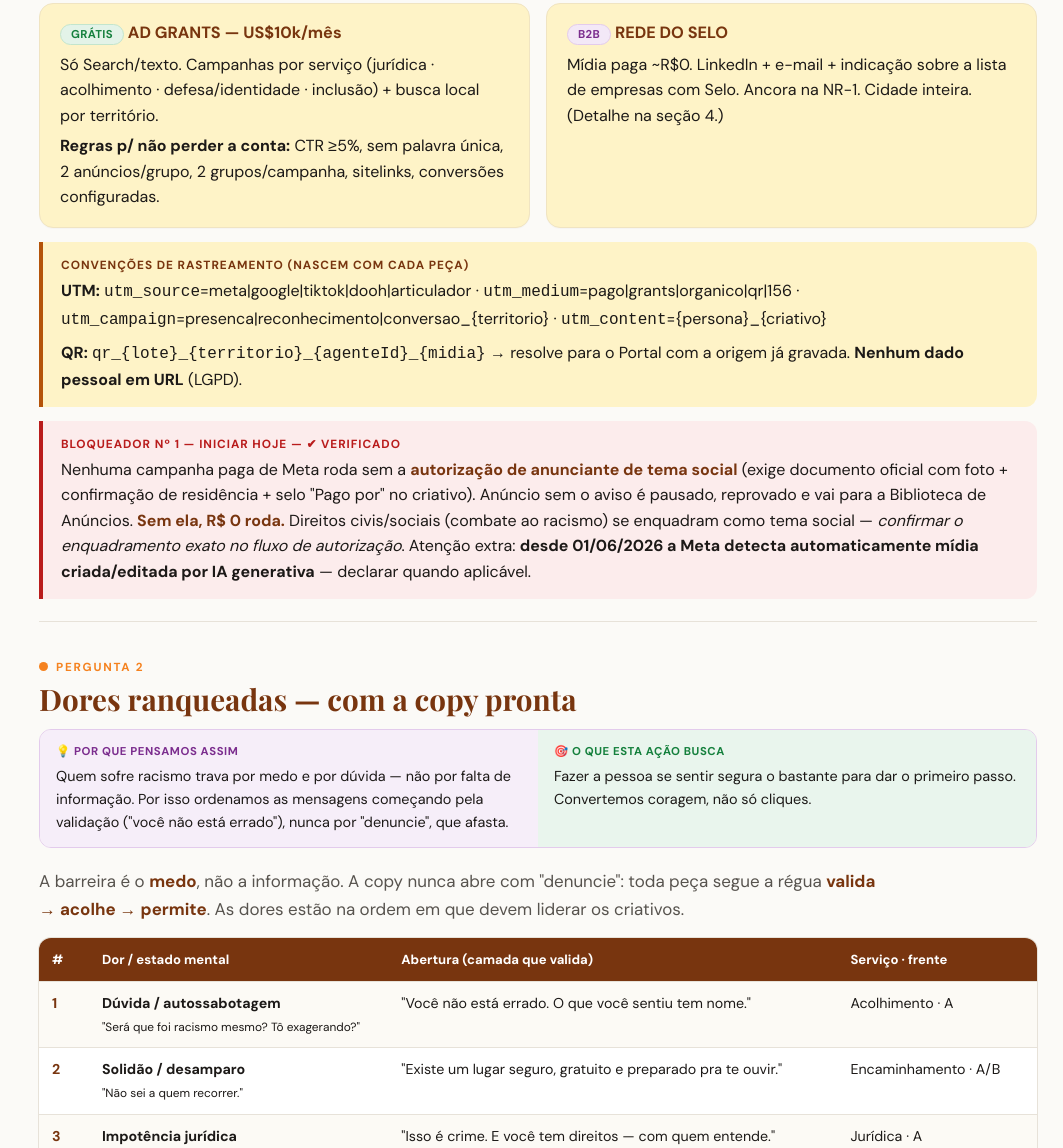
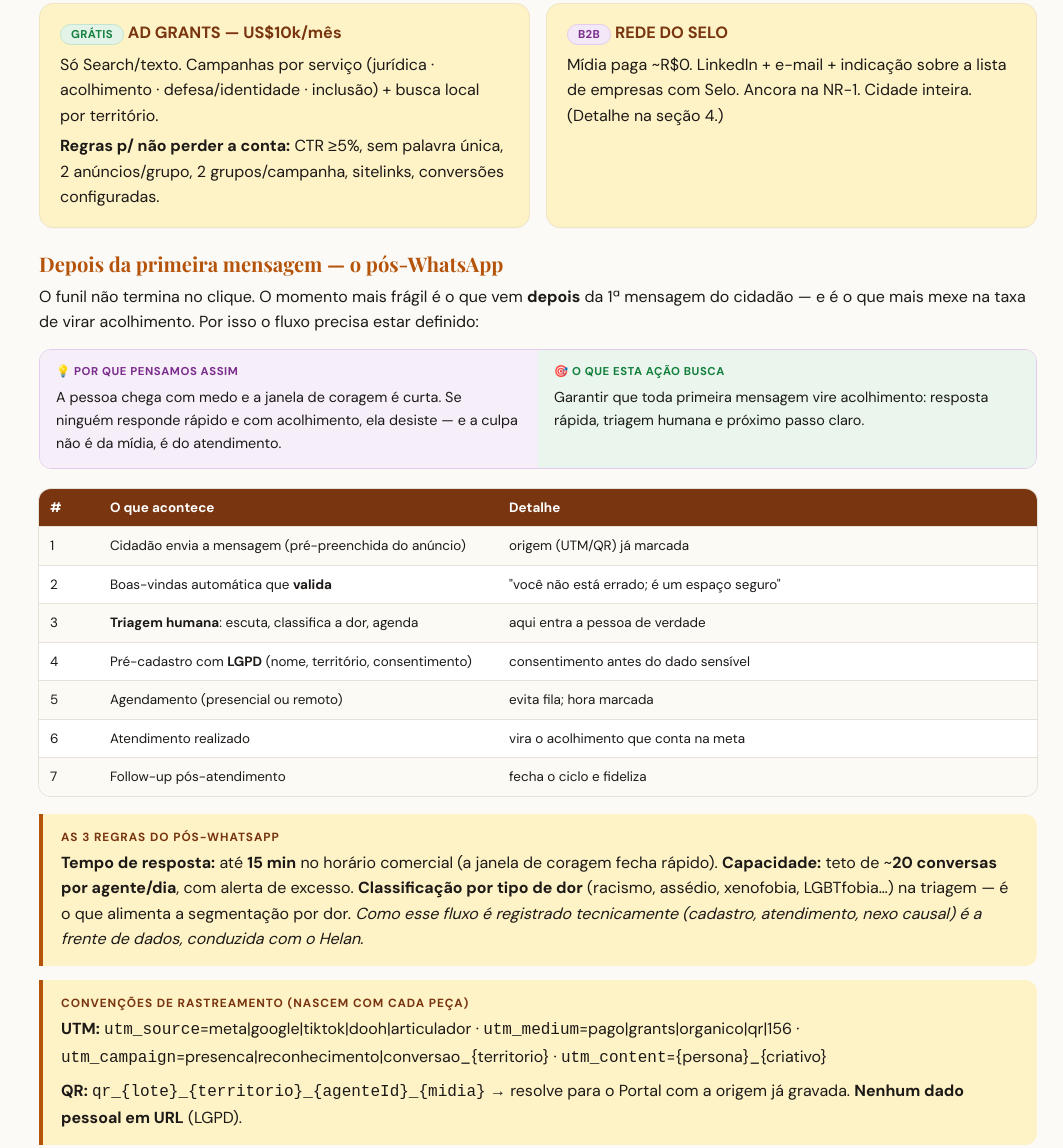
Before and after one commit to grupoimpulsiona/crpir-plano-acao, a plain HTML site: page index.html in a window 1280 px wide. Shown: the part 3663-4811 px from the top of the page, without its empty margins (217-1280 px from the left). Drawn offline with nearby package versions, Linux system fonts and the light colour scheme.

Commit message:
Adiciona pos-WhatsApp, ciclo de avaliacao, UAM e separacao marketing x dados (Helan)

```diff
--- a/index.html
+++ b/index.html
@@ -293,6 +293,21 @@ footer b{color:#fff}
         <p style="margin:.3em 0">Mídia paga ~R$0. LinkedIn + e-mail + indicação sobre a lista de empresas com Selo. Ancora na NR-1. Cidade inteira. (Detalhe na seção 4.)</p>
       </div>
     </div>
+
+    <h3 style="margin-top:24px">Depois da primeira mensagem — o pós-WhatsApp</h3>
+    <p>O funil não termina no clique. O momento mais frágil é o que vem <b>depois</b> da 1ª mensagem do cidadão — e é o que mais mexe na taxa de virar acolhimento. Por isso o fluxo precisa estar definido:</p>
+    <div class="porque"><div class="p-why"><span class="lbl">💡 Por que pensamos assim</span><p>A pessoa chega com medo e a janela de coragem é curta. Se ninguém responde rápido e com acolhimento, ela desiste — e a culpa não é da mídia, é do atendimento.</p></div><div class="p-goal"><span class="lbl">🎯 O que esta ação busca</span><p>Garantir que toda primeira mensagem vire acolhimento: resposta rápida, triagem humana e próximo passo claro.</p></div></div>
+    <table class="t-compact">
+      <tr><th style="width:6%">#</th><th style="width:40%">O que acontece</th><th>Detalhe</th></tr>
+      <tr><td>1</td><td>Cidadão envia a mensagem (pré-preenchida do anúncio)</td><td>origem (UTM/QR) já marcada</td></tr>
+      <tr><td>2</td><td>Boas-vindas automática que <b>valida</b></td><td>"você não está errado; é um espaço seguro"</td></tr>
+      <tr><td>3</td><td><b>Triagem humana</b>: escuta, classifica a dor, agenda</td><td>aqui entra a pessoa de verdade</td></tr>
+      <tr><td>4</td><td>Pré-cadastro com <b>LGPD</b> (nome, território, consentimento)</td><td>consentimento antes do dado sensível</td></tr>
+      <tr><td>5</td><td>Agendamento (presencial ou remoto)</td><td>evita fila; hora marcada</td></tr>
+      <tr><td>6</td><td>Atendimento realizado</td><td>vira o acolhimento que conta na meta</td></tr>
+      <tr><td>7</td><td>Follow-up pós-atendimento</td><td>fecha o ciclo e fideliza</td></tr>
+    </table>
+    <div class="note"><span class="tag">As 3 regras do pós-WhatsApp</span><p><b>Tempo de resposta:</b> até <b>15 min</b> no horário comercial (a janela de coragem fecha rápido). <b>Capacidade:</b> teto de ~<b>20 conversas por agente/dia</b>, com alerta de excesso. <b>Classificação por tipo de dor</b> (racismo, assédio, xenofobia, LGBTfobia…) na triagem — é o que alimenta a segmentação por dor. <i>Como esse fluxo é registrado tecnicamente (cadastro, atendimento, nexo causal) é a frente de dados, conduzida com o Helan.</i></p></div>
 
     <div class="note"><span class="tag">Convenções de rastreamento (nascem com cada peça)</span>
       <p style="margin-bottom:.4em"><b>UTM:</b> <code>utm_source</code>=meta|google|tiktok|dooh|articulador · <code>utm_medium</code>=pago|grants|organico|qr|156 · <code>utm_campaign</code>=presenca|reconhecimento|conversao_{territorio} · <code>utm_content</code>={persona}_{criativo}</p>
@@ -753,6 +768,7 @@ footer b{color:#fff}
         <li><b>Contínuo:</b> moderação diária + Stories do dia.</li>
       </ul></div>
     </div>
+    <div class="note"><span class="tag">Produção criativa — parceria UAM</span><p>A produção das peças (Reels, carrosséis, cards — com Libras, legenda e áudio) é feita em parceria com os <b>alunos da UAM</b> (com orientação de professor). É isso que cobre o volume criativo sem estourar o orçamento de produção do Essencial.</p></div>
   </section>
 
   <section id="kpis">
@@ -771,6 +787,14 @@ footer b{color:#fff}
       <tr><td><span class="pill esm">Acessib.</span></td><td>Peças com Libras/legenda/áudio</td><td><b>100%</b></td></tr>
     </table>
     <div class="note"><span class="tag">Como ler</span><p>Cruze alcance com <b>equidade</b> (audiência só é sucesso se chega a quem mais precisa). Sempre <b>custo por acolhimento qualificado</b> e <b>% do indicador contratual</b> — nunca CPL genérico, que não diz nada a um órgão público.</p></div>
+
+    <h3 style="margin-top:22px">Ciclo de avaliação — 3 tempos</h3>
+    <div class="grid g3">
+      <div class="card"><span class="pill verde">Semanal</span><h4>Operacional</h4><p>Cruza gasto × conversas × acolhimentos, por território. <b>Sinal-chave:</b> se a conversão conversa→acolhimento cai abaixo de 30%, o problema é o <b>atendimento</b>, não a mídia.</p></div>
+      <div class="card"><span class="pill laranja">Mensal</span><h4>Tática</h4><p>Troca as premissas (CPM/CPC/custo por conversa) por <b>dados reais</b> e recalcula todas as projeções.</p></div>
+      <div class="card"><span class="pill roxo">Trimestral</span><h4>Estratégica</h4><p>4 perguntas: distribuição territorial proporcional? B2B gerou o 1º case? mix orgânico/pago equilibrado? expansão de escopo validada?</p></div>
+    </div>
+    <div class="note"><span class="tag">Ciclo de revisão (marcos)</span><p><b>Semana 2:</b> recalibrar as premissas com dado real. <b>Semana 6:</b> decisão go/no-go para subir do Essencial (2–3 territórios) ao Recomendado (5). <b>Semana 12:</b> primeira avaliação estratégica completa.</p></div>
   </section>
 
   <section id="gates">
@@ -880,6 +904,8 @@ footer b{color:#fff}
       <tr><td>Agendar a apresentação com os demais envolvidos</td><td>Geraldo + João</td></tr>
       <tr><td>Atualizar o Alder sobre o progresso</td><td>João</td></tr>
     </table>
+    <div class="note roxo"><span class="tag">Marketing × Dados — frentes separadas e interdependentes</span><p>Decisão da equipe: o <b>marketing</b> (estratégia, mídia, conteúdo) e a <b>camada de dados</b> (CRM/integração, conduzida com o <b>Helan</b>) são frentes distintas que andam <b>em paralelo</b> — para uma não travar a outra. O ponto que <b>obrigatoriamente</b> as conecta: a <b>origem de cada contato</b> (UTM/QR) tem de chegar ao cadastro e ao atendimento — é o que prova à Prefeitura o que a verba gerou. O "como" disso é a frente do Helan.</p></div>
+    <div class="note warn"><span class="tag">Ordem de largada — o primeiro ponto a tratar</span><p><strong>Iniciar HOJE a autorização de tema social na Meta.</strong> É o único item com prazo externo (leva dias), independente da camada de dados, e sem ele nenhuma mídia paga roda. Todo o resto (inventário de ativos, fluxo pós-WhatsApp, integração de dados) anda em paralelo.</p></div>
   </section>
 
   <section id="antes-depois">
```
